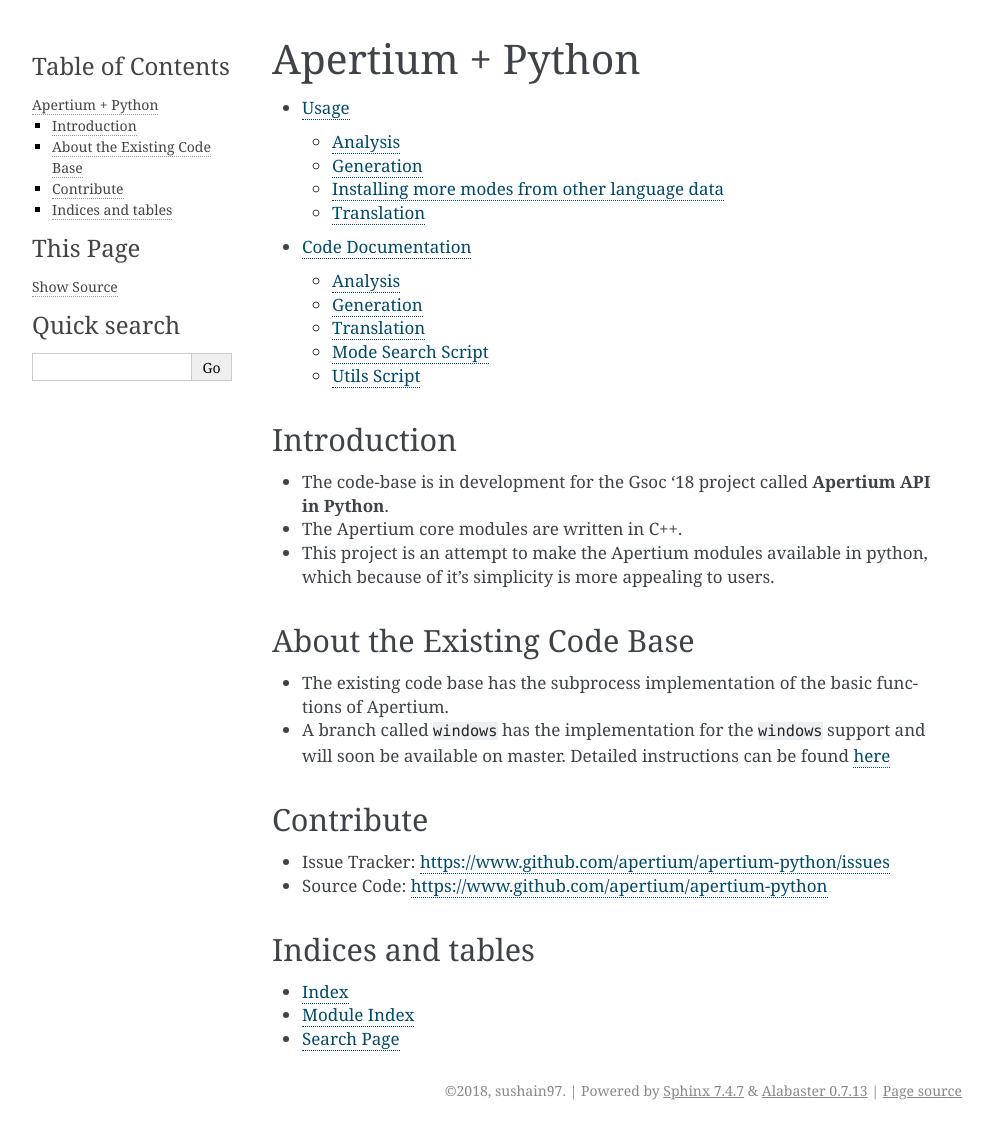
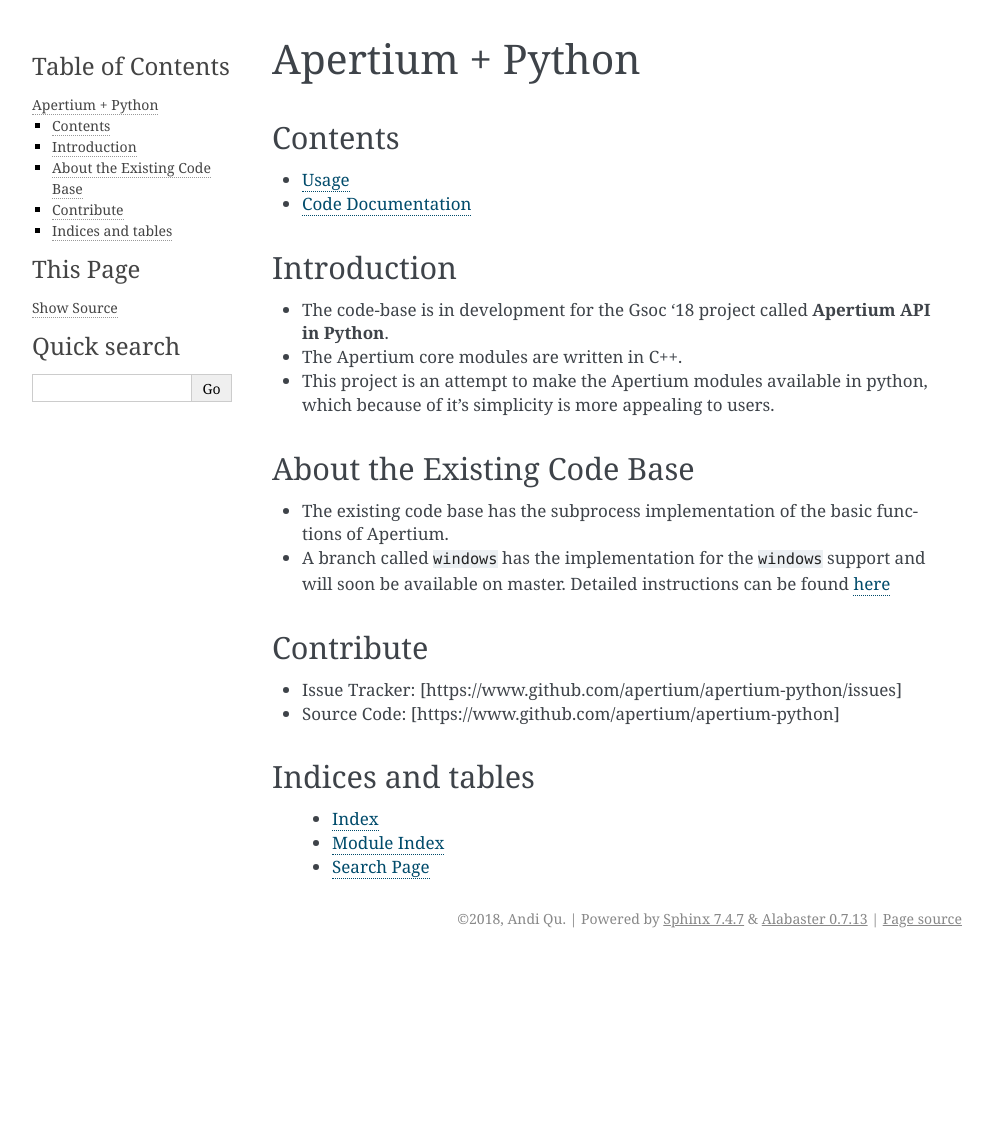
Before and after one commit to apertium/apertium-python, a Sphinx documentation site: the page built from docs/source/index.md, in a window 1280 px wide. Shown: the whole page, without its empty margins (148-1141 px from the left). Built offline with Sphinx 7.4.7, drawn with Linux system fonts in a browser that asks for light colours; after the commit the page ends 958 px from its top, so only the background shows below that.

Commit message:
Changed from RST to markdown

````diff
--- a/docs/source/conf.py
+++ b/docs/source/conf.py
@@ -1,20 +1,8 @@
-# -*- coding: utf-8 -*-
-#
-# Configuration file for the Sphinx documentation builder.
-#
-# This file does only contain a selection of the most common options. For a
-# full list see the documentation:
-# http://www.sphinx-doc.org/en/master/config
-
-# -- Path setup --------------------------------------------------------------
-
-# If extensions (or modules to document with autodoc) are in another directory,
-# add these directories to sys.path here. If the directory is relative to the
-# documentation root, use os.path.abspath to make it absolute, like shown here.
-#
 import os
 import sys
+
 from recommonmark.parser import CommonMarkParser
+from recommonmark.transform import AutoStructify
 
 sys.path.insert(0, os.path.abspath('../..'))
 
@@ -22,24 +10,14 @@
 # -- Project information -----------------------------------------------------
 
 project = 'apertium-python'
-copyright = '2018, sushain97'
-author = 'sushain97'
+copyright = '2018, Andi Qu'
+author = 'Andi Qu'
 
 # The short X.Y version
 version = ''
 # The full version, including alpha/beta/rc tags
 release = ''
 
-
-# -- General configuration ---------------------------------------------------
-
-# If your documentation needs a minimal Sphinx version, state it here.
-#
-# needs_sphinx = '1.0'
-
-# Add any Sphinx extension module names here, as strings. They can be
-# extensions coming with Sphinx (named 'sphinx.ext.*') or your custom
-# ones.
 extensions = [
     'sphinx.ext.autodoc',
     'sphinx.ext.intersphinx',
@@ -140,7 +118,7 @@
 #  author, documentclass [howto, manual, or own class]).
 latex_documents = [
     (master_doc, 'apertium-python.tex', 'apertium-python Documentation',
-     'sushain97', 'manual'),
+     'Andi Qu', 'manual'),
 ]
 
 
@@ -190,3 +168,11 @@
 
 # Example configuration for intersphinx: refer to the Python standard library.
 intersphinx_mapping = {'https://docs.python.org/': None}
+
+
+# reCommonMark Setup
+def setup(app):
+    app.add_config_value('recommonmark_config', {
+            'auto_toc_tree_section': 'Contents',
+            }, True)
+    app.add_transform(AutoStructify)
--- a/docs/source/index.rst
+++ b/docs/source/index.md
@@ -1,12 +1,11 @@
-=================
 Apertium + Python
 =================
 
-.. toctree::
-   :maxdepth: 2
+Contents
+--------
 
-   usage
-   documentation
+* [Usage](usage.md)
+* [Code Documentation](documentation.md)
 
 Introduction
 ------------
@@ -19,17 +18,19 @@
 -----------------------------
 
 - The existing code base has the subprocess implementation of the basic functions of Apertium.
-- A branch called ``windows`` has the implementation for the ``windows`` support and will soon be available on master. Detailed instructions can be found `here <https://gist.github.com/arghyatiger/c8aab476022158f4bdb3dbe45308cdb4/>`_
+- A branch called `windows` has the implementation for the `windows` support and will soon be available on master. Detailed instructions can be found [here](https://gist.github.com/arghyatiger/c8aab476022158f4bdb3dbe45308cdb4)
 
 Contribute
 ----------
 
-- Issue Tracker: https://www.github.com/apertium/apertium-python/issues
-- Source Code: https://www.github.com/apertium/apertium-python
+- Issue Tracker: [https://www.github.com/apertium/apertium-python/issues]
+- Source Code: [https://www.github.com/apertium/apertium-python]
 
 Indices and tables
 ------------------
 
-* :ref:`genindex`
-* :ref:`modindex`
-* :ref:`search`
+```eval_rst
+    * :ref:`genindex`
+    * :ref:`modindex`
+    * :ref:`search`
+```
````
Also changed, not shown: docs/source/documentation.md (renamed from docs/source/documentation.rst, +10 -1 lines), docs/source/usage.md (renamed from docs/source/usage.rst, +10 -5 lines), 1 other file.
